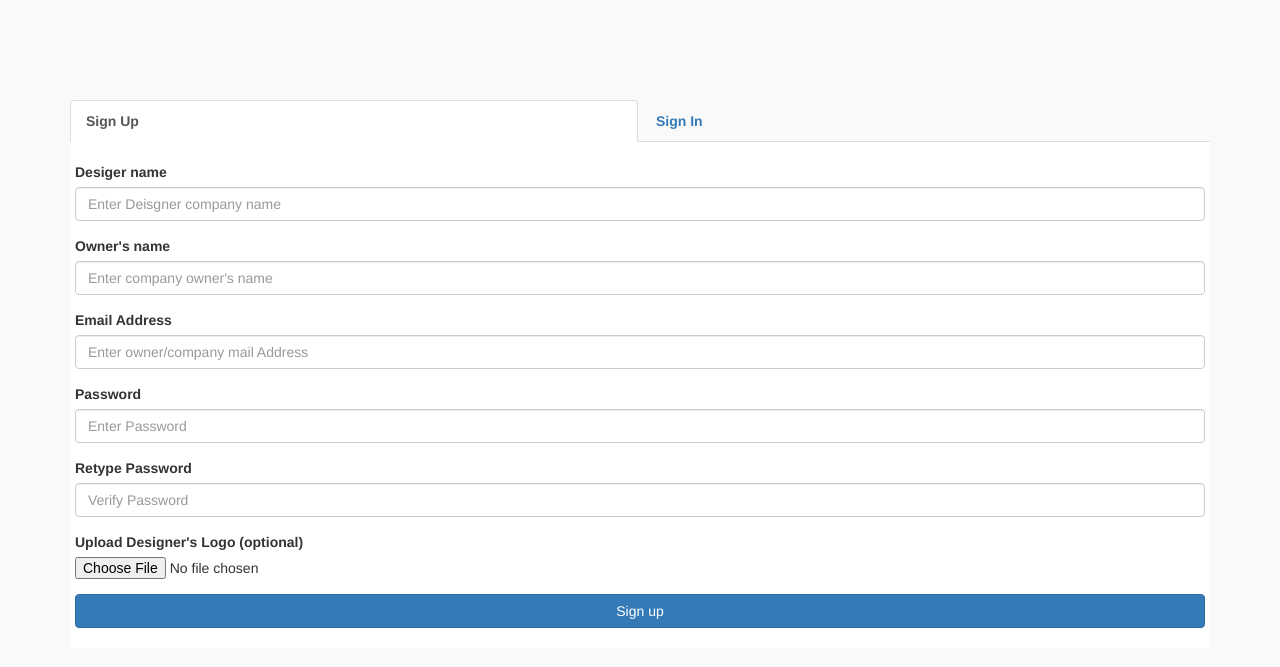
After one commit to Jhhames/madedashboard, a PHP site: page /dashboard1/register.php in a window 1280 px wide, after a click on "Sign Up". The commit adds this page. Shown: the top 667 px of the page. Run offline with PHP 8.4, Linux system fonts and the light colour scheme; some libraries are stand-ins or nearby versions.

Commit message:
adding the advanced sign up with jQuery validation

```diff
--- a/JhhamesPhp/add.php
+++ b/JhhamesPhp/add.php
@@ -39,7 +39,7 @@ if(post('add') !== null)
 		$connect = mysqli_connect('hostname', 'db_username','db_password', 'db_name') or die('error connecting to database'); //the code wont work untill you enter the right parameters for the database connection
 
 		//because of the die function, the code will run uo to this level only if database connection is succesful
-		$sql = "INSERT into `the_name_of_the_table_storing_your_comments_in_db`(name_column,email_column,comment_column) VALUES($name','$email','$comment');"
+		$sql = "INSERT into `the_name_of_the_table_storing_your_comments_in_db`(name_column,email_column,comment_column) VALUES($name','$email','$comment');";
 		//if you have a table already in the database the above queury would insert the three variables into respective columns specified in the column bracket
 
 		$query = mysqli_query($connect, $sql) or die(mysqli_error($connect)); // to execute the query, pass two paramters to this function, database connection and query
--- a/JhhamesPhp/database.php
+++ b/JhhamesPhp/database.php
@@ -20,7 +20,7 @@ function insert($array,$connect,$tablename)
 	// $escaped_values = array_map('mysqli_real_escape_string', array_values($array));
 	$values  = implode("', '", $array);
 
-	$sql = "INSERT INTO `$tablename` VALUES ('$values'); ";
+	$sql = "INSERT INTO `$tablename`($columns) VALUES ('$values'); ";
 	$query = mysqli_query($connect, $sql) or die(mysqli_error($connect));
 
 	return $query;
--- /dev/null
+++ b/JhhamesPhp/validation.php
@@ -0,0 +1,42 @@
+<?php
+	function text_error()
+	{
+	if(isset($_SESSION['textError'])){
+	$output = "<div class=\"alert alert-danger\" >";
+	$output .= htmlentities($_SESSION['textError']);
+	$output .= "</div>";
+	$_SESSION['textError'] = NULL;
+
+	return $output;
+	}
+	}
+
+
+	function val_text($index)
+	{
+		if(empty($_POST[$index]))
+		{
+			$form_value = $_POST[$index];
+			$_SESSION['textError'] = "This field cannot be empty";
+		}else
+		{
+			$index = $_POST[$index];
+
+			if (!preg_match( "/^[A-Za-z. ]*$/", $index))
+			{
+				$_SESSION['textError'] = "This field should only contai letters and white spaces";
+			}
+		}
+
+	}
+
+	function form_value()
+	{
+		if(isset($form_value))
+		{
+			return $form_value;
+		}
+	}
+
+
+?>
--- a/admin/index.php
+++ b/admin/index.php
@@ -28,8 +28,6 @@ Admin Dashboard
 				<h4> User Dashboard</h4> <p>
 					<ul  class="nav nav-pills nav-stacked" id="side_Menu">
 						<li class="active">   <a href="index.php"><span class="glyphicon glyphicon-th"> </span> Dashboard </a> </li>
-						<li><a href="gallery.php"><span class="glyphicon glyphicon-picture"> </span> Gallery </a> </li>
-						<li><a href="upload.php.php"><span class="glyphicon glyphicon-upload"> </span> Upload </a> </li>
 						<li><a href="Subscription.php"><span class="glyphicon glyphicon-user"> </span> subscribers </a> </li>
 						<li><a href=""><span class="glyphicon glyphicon-log-out"> </span> Logout </a> </li>
 					</ul>
--- /dev/null
+++ b/register.php
@@ -0,0 +1,260 @@
+<?php
+	include('JhhamesPhp/database.php');
+	include('JhhamesPhp/sessions.php');
+	 $connect = connect_db('dashboard');
+	include('JhhamesPhp/validation.php');
+
+	if (post('signup') != null) {
+		$designer = post('dname');
+		$owner = post('oname');
+		$email = post('email');
+		$password = post('password');
+		$url ="";
+		$_SESSION['errorMessage'] = "unable to upload logo, Check that the size is right, you can upload later in the update profile page";
+
+			if(post('logo') != null)
+			{
+				$name = $_FILES['logo']['name'];
+			 	$tmp_loc =$_FILES['logo']['tmp_name'];
+			 	$type = $_FILES['logo']['type'];
+			 	$size = $_FILES['logo']['size'];
+				if(($type != 'image/png') && ($type != 'image/jpg') && ($type != 'image/jpeg') )
+				{
+					$_SESSION['errorMessage'] ="You need to select a PNG or JPG or JPEG picture.";
+					$_SESSION['errorMessage'] .= " You selceted a file ".$type;
+					$_SESSION['errorMessage'] .= " you can upload later in the update profile page";
+					$url = "";
+				}
+				else
+				{
+					$errorforupload = $_SESSION['errorMessage'] = "unable to upload logo, Check that the size is right, you can upload later in the update profile page";
+					$upload = move_uploaded_file($tmp_loc, 'uploads/'.$name) or die($errorforupload);
+						if($upload)
+						{
+							$file_url = 'http://localhost/dashboard1/uploads/'.$name;
+							$description = post('desc');
+							$file_name = $name;
+
+							$url = $file_url;
+							$_SESSION['errorMessage'] = "";
+						}
+						else
+						{
+							$_SESSION['errorMessage'] = "unable to upload logo, Check that the size is right, you can upload later in the update profile page";
+							$url = "";
+						}
+				}
+			}
+			 	$array = array(
+			 		'designer_name' => $designer,
+			 		'owner_name'=> $owner,
+			 		'email' => $email,
+			 		'password' => $password,
+			 		'subscription' => 'inactive',
+			 		'logo' => $url
+			 	);
+
+			 	$to_db = insert($array,$connect, 'subscribers' );
+
+			 	if ($to_db)
+			 	{
+			 		$_SESSION['username'];
+			 		$_SESSION['successMessage'] = "Registration successful , please check the subscription page for more info";
+			 		redirect_to('index.php');
+			 	}
+			 	else
+			 	{
+			 		echo "Awon aye to get code yii";
+			 	}
+	 }
+?>
+
+<!DOCTYPE html>
+<html>
+<head>
+	<title>
+		Registration panel
+	</title>
+	<link rel="stylesheet" type="text/css" href="css/bootstrap.min.css">
+	<script type="text/javascript" src="js/jquery.min.js"></script>
+	<script type="text/javascript" src="js/bootstrap.min.js"></script>
+	<meta name="viewport" content="width=device-width, initial-scale=1.0" />
+
+	<link rel="stylesheet" href="http://maxcdn.bootstrapcdn.com/bootstrap/3.3.4/css/bootstrap.min.css">
+	<script src="https://ajax.googleapis.com/ajax/libs/jquery/1.11.1/jquery.min.js"></script>
+	<script src="http://maxcdn.bootstrapcdn.com/bootstrap/3.3.4/js/bootstrap.min.js"></script>
+	<link rel="stylesheet" type="text/css" href="css/mystyles.css">
+	<script type="text/javascript">
+		$(function(){
+			$('#signup_form').submit(function(event){
+				var dname = $("#dname").val();
+				var oname = $("#oname").val();
+				var email = $("#email").val();
+				var password1 = $("#password1").val();
+				var vpword = $("#vpword").val();
+
+				validateNameField(dname,event);
+				validateOnameField(oname,event);
+				validatePassField(password1,event);
+				validateVerifyField(password1,vpword,event)
+
+			});
+
+		});
+
+		function  validateNameField(name, event)
+		{
+			if(name == "")
+			{
+				$('#name-feedback').text("This field can't be empty");
+				event.preventDefault();
+			}
+			else if(!isValidName(name))
+			{
+				$("#name-feedback").text("Please Enter atleast two characters");
+				event.preventDefault();
+			}
+			else
+			{
+				$("#name-feedback").text("");
+			}
+
+		}
+
+		function  validateOnameField(name, event)
+		{
+			if(name == "")
+			{
+				$('#oname-feedback').text("This field can't be empty");
+				event.preventDefault();
+			}
+			else if(!isValidName(name))
+			{
+				$("#oname-feedback").text("Please Enter atleast two characters");
+				event.preventDefault();
+			}
+			else
+			{
+				$("#oname-feedback").text("");
+			}
+
+		}
+		function  validatePassField(password, event)
+		{
+			if(password == "")
+			{
+				$('#pass-feedback').text("Password fields can't be empty");
+				event.preventDefault();
+			}
+			else if(!isLong(password))
+			{
+				$('#pass-feedback').text("Password Field must contain atleast 6 characters");
+				event.preventDefault();
+			}
+			else
+			{
+				$("#pass-feedback").text("");
+			}
+
+		}
+
+		function  validateVerifyField(password, vpassword, event)
+		{
+			if(password != vpassword)
+			{
+				$('#verify-feedback').text("Verify password didn't match the password field ");
+				event.preventDefault();
+			}
+			else
+			{
+				$("#verify-feedback").text("");
+			}
+
+		}
+
+		function isValidName(name)
+		{
+			return name.length >= 2;
+		}
+
+		function isEmpty(password)
+		{
+			return password.trim() == "";
+		}
+
+		function isLong(password)
+		{
+			return password.length > 6;
+		}
+
+	</script>
+</head>
+<body style="background-color: #f9f9f9" >
+	<div class="container" style="padding-top: 100px; margin: auto">
+		<ul class="nav nav-tabs" >
+			<li style="width: 50%"> <a href="#signup" data-toggle="tab"><strong> Sign Up</strong> </a> </li>
+			<li class="active" style="width: 50%"> <a href="#login" data-toggle="tab"> <b> Sign In </b> </a> </li>
+		</ul>
+
+		<div class="tab-content" style="background-color: white ;" >
+			<div class="tab-pane fade" id="signup" >
+				<div class="row" style="padding:10px">
+					<form method="POST" style="padding: 10px ;" id="signup_form">
+						<div class="form-group">
+							<label for="dname"> Desiger name<br> <span style="color: red;" id="name-feedback"></span> </label>
+							<input class="form-control" type="text" name="dname" id="dname" placeholder="Enter Deisgner company name" >
+						</div>
+
+						<div class="form-group">
+							<label for="oname"> Owner's name <br> <span style="color: red;" id="oname-feedback"></span> </label>
+							<input  class="form-control" type="text" name="oname" id="oname" placeholder="Enter company owner's name"  />
+						</div>
+
+						<div class="form-group">
+							<label for="email1"> Email Address</label><br>
+							<input class="form-control" type="email" name="email" id="email1"  placeholder="Enter owner/company mail Address" />
+						</div>
+
+						<div class="form-group">
+							<label for="password1"> Password <br> <span style="color: red;" id="pass-feedback"></span> </label><br>
+							<input class="form-control" type="password" name="password" id="password1"  placeholder="Enter Password" />
+						</div>
+
+						<div class="form-group">
+							<label for="vpword">Retype Password <br> <span style="color: red;" id="verify-feedback"></span> </label><br>
+							<input class="form-control" type="password" name="vpword" id="vpword"  placeholder="Verify Password" />
+						</div>
+
+						<div class="form-group">
+							<label for="logo"> Upload Designer's Logo (optional)</label>
+							<input type="file" name="logo" id="logo">
+						</div>
+
+						<input type="submit" class="btn btn-primary btn-block" name="signup" value="Sign up" />
+					</form>
+				</div>
+			</div>
+
+			<div class="tab-pane fade in active " id="login">
+				<div class="row" style="padding: 10px ; ">
+					<form method="POST" style="padding: 10px ;">
+						<div class="form-group">
+							<label for="email"> Email </label><br>
+							<input class="form-control" type="email" name="email" id="email">
+						</div>
+
+						<div class="form-group">
+							<label for="password"> Password </label><br>
+							<input class="form-control" type="password" name="password" id="password">
+						</div>
+						<input type="submit" class="btn btn-primary btn-block" name="login" value="Sign in" />
+					</form>
+				</div>
+			</div>
+		</div>
+
+	</div>
+
+
+</body>
+</html>
```
Also changed, not shown: model.php (+4 -4 lines).
